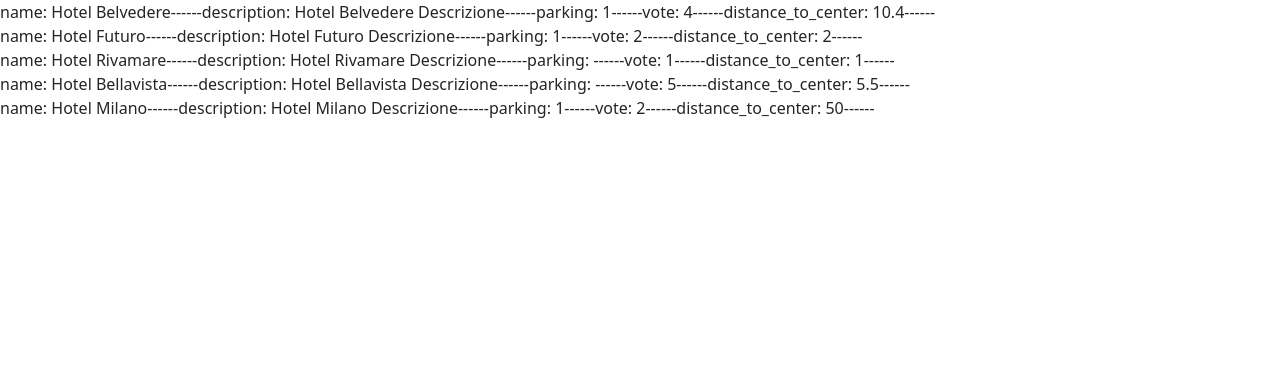
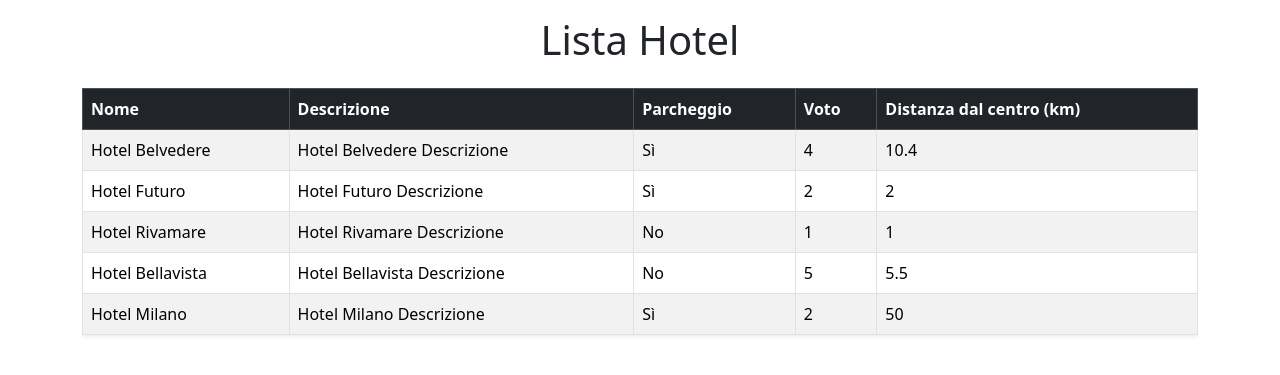
Before and after one commit to MauroBorzi/php-hotel, a PHP site: page / in a window 1280 px wide. Shown: the top 375 px of the page. Run offline with PHP 8.4, Linux system fonts and the light colour scheme.

Commit message:
Refactor hotel display to use a structured table format in index.php

```diff
--- a/index.php
+++ b/index.php
@@ -50,15 +50,37 @@
     ],
 
   ];
+  ?>
 
-  foreach ($hotels as $hotel) {
-    foreach ($hotel as $key => $value) {
-      echo $key . ": $value------";
-    }
-    echo "<br/>";
-  }
+  <div class="container">
+    <h1 class="text-center py-3">Lista Hotel</h1>
 
-  ?>
+    <div class="table-responsive">
+      <table class="table table-striped table-bordered table-hover align-middle shadow-sm">
+        <thead class="table-dark">
+          <tr>
+            <th>Nome</th>
+            <th>Descrizione</th>
+            <th>Parcheggio</th>
+            <th>Voto</th>
+            <th>Distanza dal centro (km)</th>
+          </tr>
+        </thead>
+        <tbody>
+          <?php foreach ($hotels as $hotel): ?>
+            <tr>
+              <td><?= $hotel['name'] ?></td>
+              <td><?= $hotel['description'] ?></td>
+              <td><?= $hotel['parking'] ? 'Sì' : 'No' ?></td>
+              <td><?= $hotel['vote'] ?></td>
+              <td><?= $hotel['distance_to_center'] ?></td>
+            </tr>
+          <?php endforeach; ?>
+        </tbody>
+      </table>
+    </div>
+  </div>
+
 </body>
 
 </html>
```
